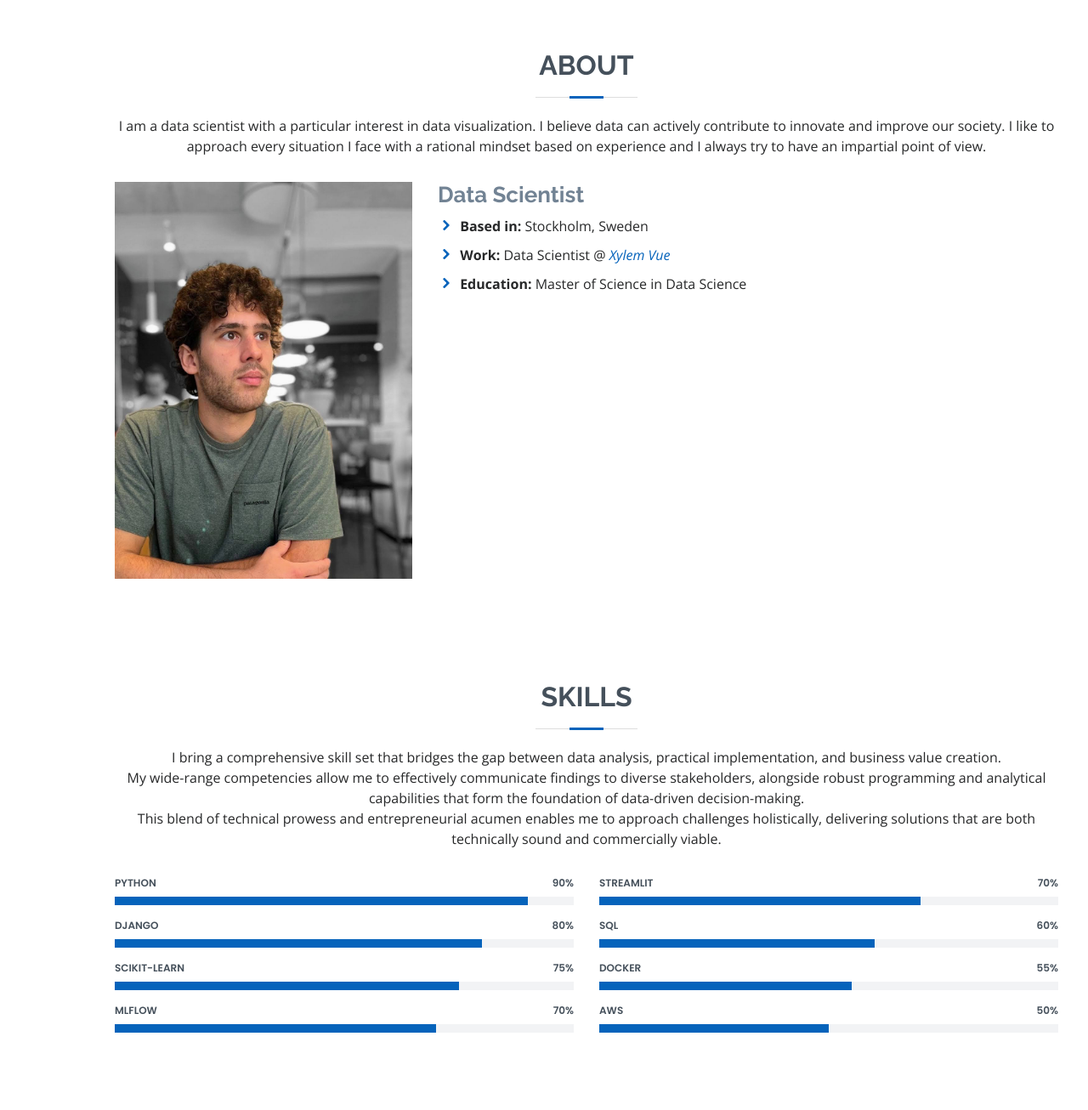
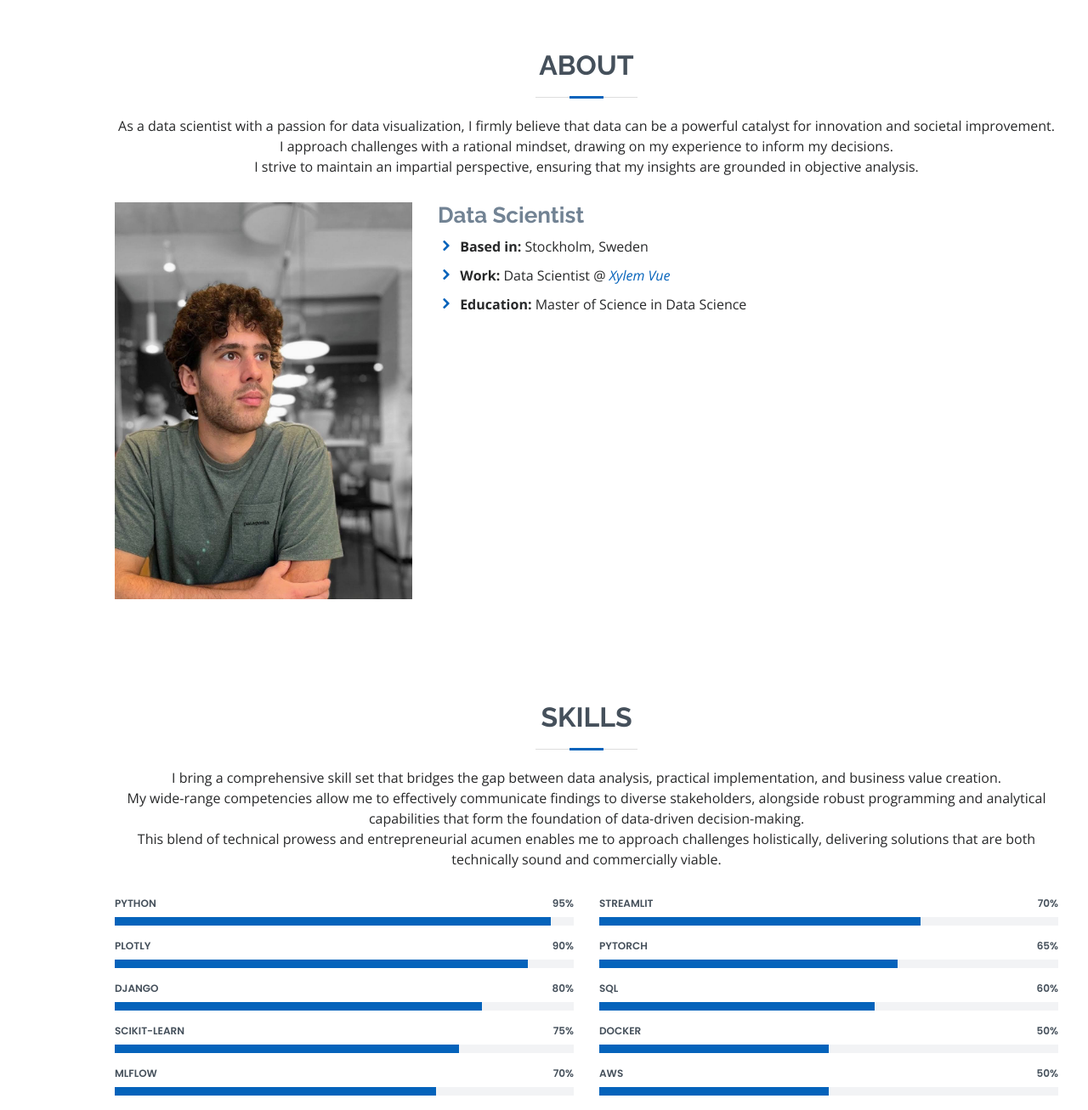
Before and after one commit to paoloBerizzi/paoloBerizzi.github.io, a plain HTML site: page index.html in a window 1280 px wide. Shown: the part 802-2108 px from the top of the page at 85% size. Drawn offline with nearby package versions, Linux system fonts and the light colour scheme.

Commit message:
Correct about section and added skills

```diff
--- a/assets/css/my_style.css
+++ b/assets/css/my_style.css
@@ -24,7 +24,7 @@
   background-color: #168130;
 }
 
-.tech-label.dataviz {
+.tech-label.yellow {
   background-color: #F7DF1E;
   color: #000;
 }
@@ -45,7 +45,7 @@
   background-color: #FF9900;
 }
 
-.tech-label.streamlit {
+.tech-label.dataviz {
   background-color: #9C27B0;
 }
 
--- a/index.html
+++ b/index.html
@@ -84,8 +84,11 @@
 
         <div class="section-title">
           <h2>About</h2>
-          <p>I am a data scientist with a particular interest in data visualization. I believe data can actively contribute to innovate and improve our society.
-            I like to approach every situation I face with a rational mindset based on experience and I always try to have an impartial point of view.</p>
+          <p>
+            As a data scientist with a passion for data visualization, I firmly believe that data can be a powerful catalyst for innovation and societal improvement.
+            <br>I approach challenges with a rational mindset, drawing on my experience to inform my decisions.
+            <br>I strive to maintain an impartial perspective, ensuring that my insights are grounded in objective analysis.
+          </p>
         </div>
 
         <div class="row">
@@ -202,7 +205,14 @@
           <div class="col-lg-6">
 
             <div class="progress">
-              <span class="skill">Python <i class="val">90%</i></span>
+              <span class="skill">Python <i class="val">95%</i></span>
+              <div class="progress-bar-wrap">
+                <div class="progress-bar" role="progressbar" aria-valuenow="95" aria-valuemin="0" aria-valuemax="100"></div>
+              </div>
+            </div>
+
+            <div class="progress">
+              <span class="skill">Plotly <i class="val">90%</i></span>
               <div class="progress-bar-wrap">
                 <div class="progress-bar" role="progressbar" aria-valuenow="90" aria-valuemin="0" aria-valuemax="100"></div>
               </div>
@@ -241,6 +251,13 @@
             </div>
 
             <div class="progress">
+              <span class="skill">PyTorch <i class="val">65%</i></span>
+              <div class="progress-bar-wrap">
+                <div class="progress-bar" role="progressbar" aria-valuenow="65" aria-valuemin="0" aria-valuemax="100"></div>
+              </div>
+            </div>
+
+            <div class="progress">
               <span class="skill">SQL <i class="val">60%</i></span>
               <div class="progress-bar-wrap">
                 <div class="progress-bar" role="progressbar" aria-valuenow="60" aria-valuemin="0" aria-valuemax="100"></div>
@@ -248,9 +265,9 @@
             </div>
 
             <div class="progress">
-              <span class="skill">Docker <i class="val">55%</i></span>
+              <span class="skill">Docker <i class="val">50%</i></span>
               <div class="progress-bar-wrap">
-                <div class="progress-bar" role="progressbar" aria-valuenow="55" aria-valuemin="0" aria-valuemax="100"></div>
+                <div class="progress-bar" role="progressbar" aria-valuenow="50" aria-valuemin="0" aria-valuemax="100"></div>
               </div>
             </div>
 
@@ -304,6 +321,7 @@
               <span class="tech-label programming-language">Python</span>
               <span class="tech-label ml">Scikit-learn</span>
               <span class="tech-label ml">MLFlow</span>
+              <span class="tech-label dataviz">Plotly</span>
               <span class="tech-label database">Django</span>
               <span class="tech-label database">Docker</span>
               <span class="tech-label cloud">AWS</span>
@@ -324,7 +342,7 @@
               <span class="tech-label programming-language">Python</span>
               <span class="tech-label ml">Scikit-learn</span>
               <span class="tech-label ml">PyTorch</span>
-              <span class="tech-label streamlit">Streamlit</span>
+              <span class="tech-label dataviz">Streamlit</span>
               <span class="tech-label database">SQL</span>
               <span class="tech-label cloud">AWS</span>
             </div>
```
